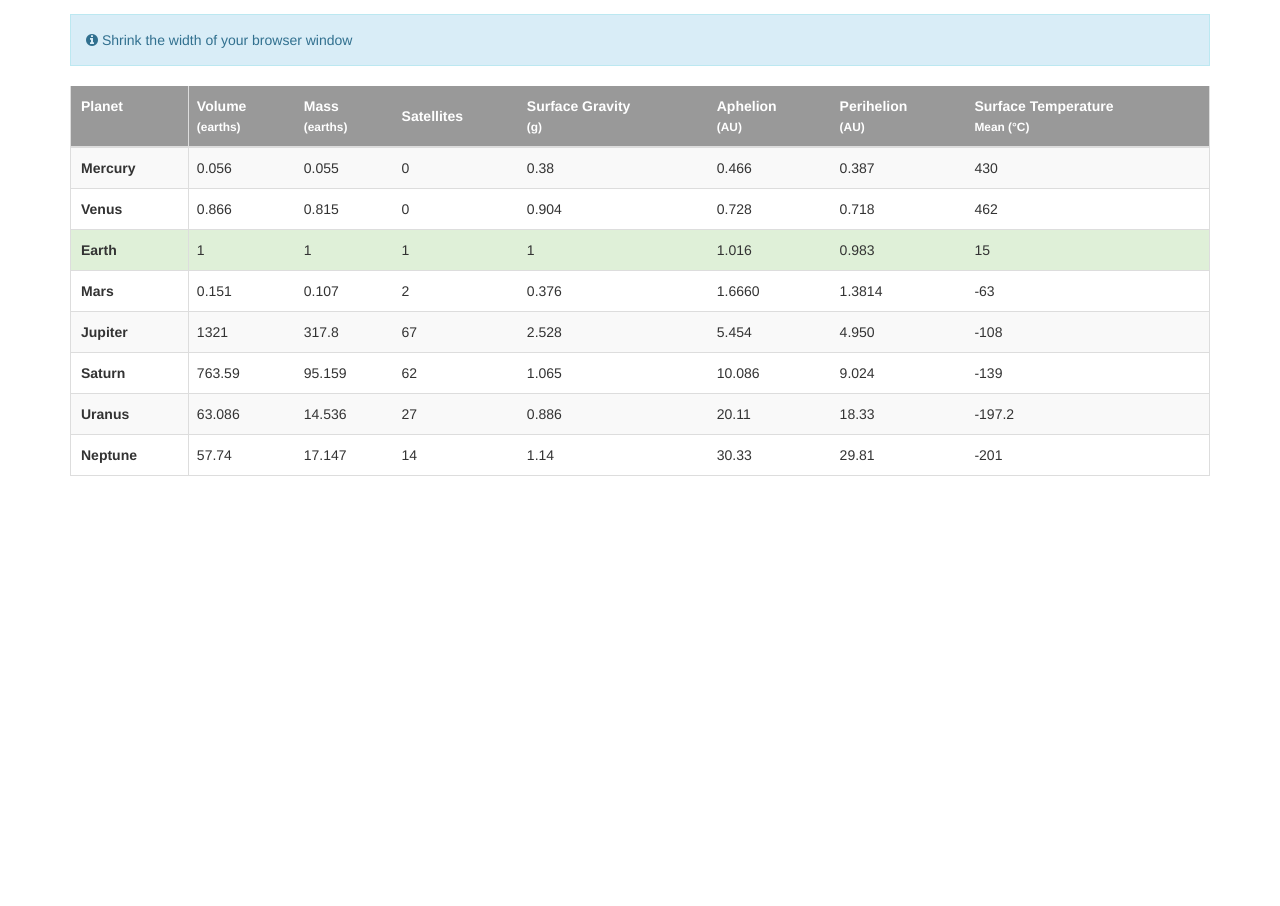
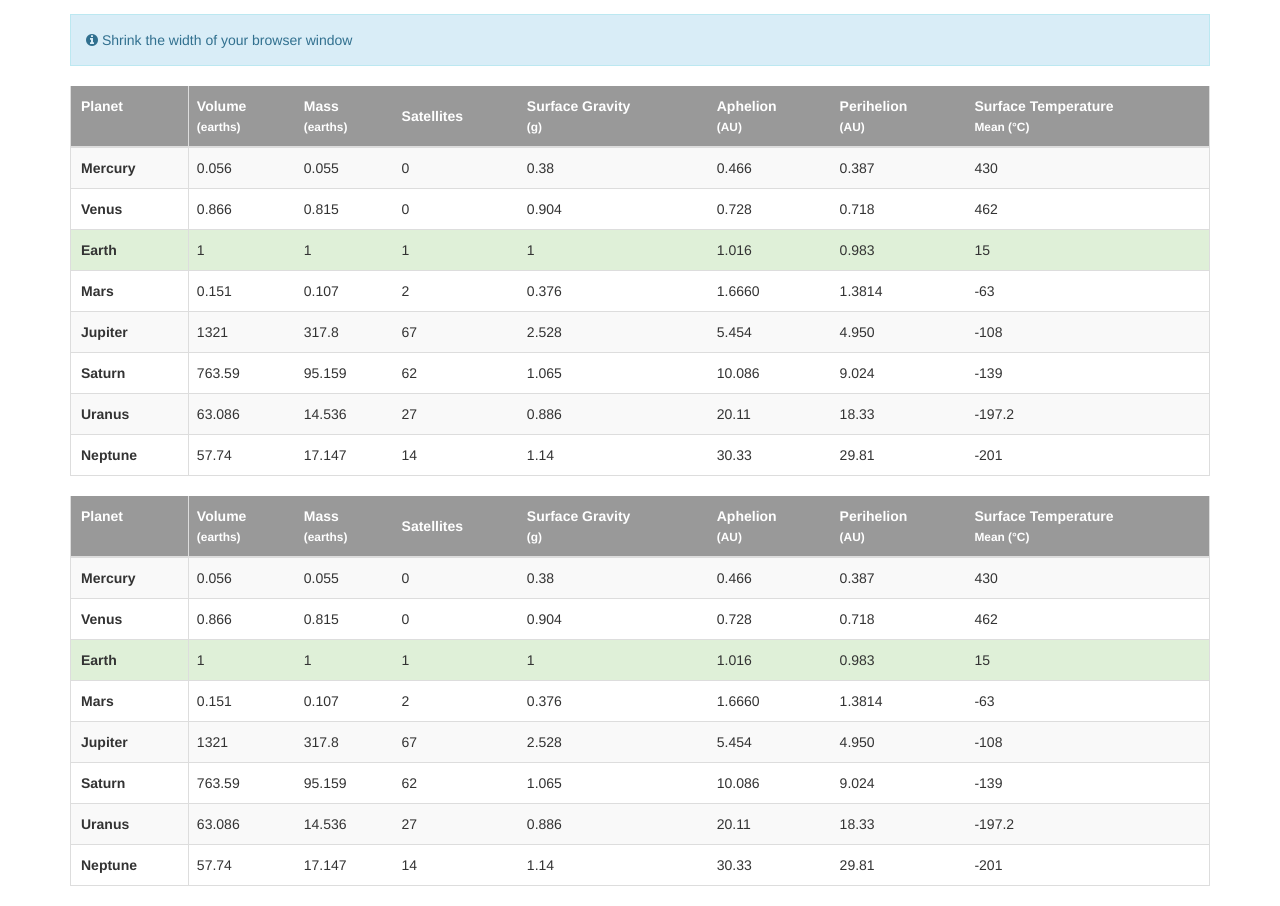
Before and after one commit to chrislorton/bs3-sticky-column-tables, a website: page demo/index.html in a window 1280 px wide. Shown: the part 58-964 px from the top of the page. Before the commit the page ends 800 px from the top, so only its background shows below. Drawn offline with nearby package versions, Linux system fonts and the light colour scheme.

Commit message:
changed demo content for table

```diff
--- a/demo/index.html
+++ b/demo/index.html
@@ -123,6 +123,101 @@
                     </tbody>
                 </table>
                 <!--/ Table -->
+
+                <table class="table table-striped table-sticky-col">
+                    <thead>
+                        <th scope="row">Planet<br>&nbsp;</th>
+                        <th>Volume<br><small>(earths)<small></th>
+                        <th>Mass<br><small>(earths)<small></th>
+                        <th>Satellites</th>
+                        <th>Surface Gravity<br><small>(g)<small></th>
+                        <th>Aphelion<br><small>(AU)<small></th>
+                        <th>Perihelion<br><small>(AU)<small></th>
+                        <th>Surface Temperature<br><small>Mean (&deg;C)<small></th>
+                    </thead>
+                    <tbody>
+                        <tr>
+                            <td scope="row">Mercury</td>
+                            <td>0.056</td>
+                            <td>0.055</td>
+                            <td>0</td>
+                            <td>0.38</td>
+                            <td>0.466</td>
+                            <td>0.387</td>
+                            <td>430</td>
+                        </tr>
+                        <tr>
+                            <td scope="row">Venus</td>
+                            <td>0.866</td>
+                            <td>0.815</td>
+                            <td>0</td>
+                            <td>0.904</td>
+                            <td>0.728</td>
+                            <td>0.718</td>
+                            <td>462</td>
+                        </tr>
+                        <tr class="success">
+                            <td scope="row">Earth</td>
+                            <td>1</td>
+                            <td>1</td>
+                            <td>1</td>
+                            <td>1</td>
+                            <td>1.016</td>
+                            <td>0.983</td>
+                            <td>15</td>
+                        </tr>
+                        <tr>
+                            <td scope="row">Mars</td>
+                            <td>0.151</td>
+                            <td>0.107</td>
+                            <td>2</td>
+                            <td>0.376</td>
+                            <td>1.6660</td>
+                            <td>1.3814</td>
+                            <td>-63</td>
+                        </tr>
+                        <tr>
+                            <td scope="row">Jupiter</td>
+                            <td>1321</td>
+                            <td>317.8</td>
+                            <td>67</td>
+                            <td>2.528</td>
+                            <td>5.454</td>
+                            <td>4.950</td>
+                            <td>-108</td>
+                        </tr>
+                        <tr>
+                            <td scope="row">Saturn</td>
+                            <td>763.59</td>
+                            <td>95.159</td>
+                            <td>62</td>
+                            <td>1.065</td>
+                            <td>10.086</td>
+                            <td>9.024</td>
+                            <td>-139</td>
+                        </tr>
+                        <tr>
+                            <td scope="row">Uranus</td>
+                            <td>63.086</td>
+                            <td>14.536</td>
+                            <td>27</td>
+                            <td>0.886</td>
+                            <td>20.11</td>
+                            <td>18.33</td>
+                            <td>-197.2</td>
+                        </tr>
+                        <tr>
+                            <td scope="row">Neptune</td>
+                            <td>57.74</td>
+                            <td>17.147</td>
+                            <td>14</td>
+                            <td>1.14</td>
+                            <td>30.33</td>
+                            <td>29.81</td>
+                            <td>-201</td>
+                        </tr>
+                    </tbody>
+                </table>
             </div>
         </div>
     </div>
```
